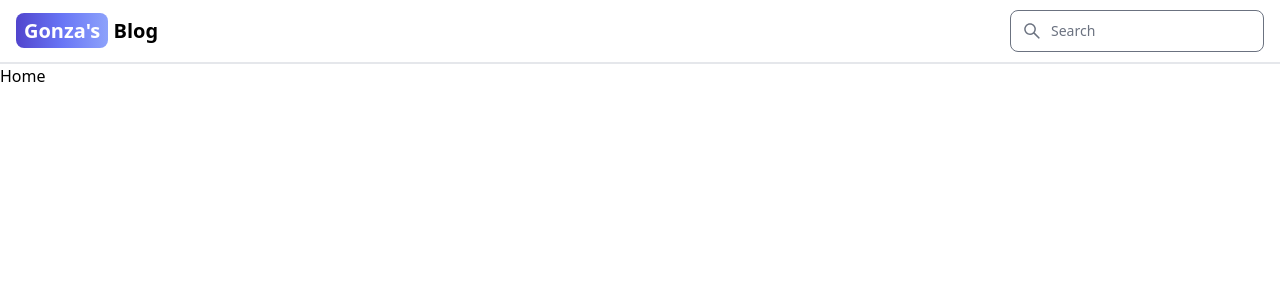
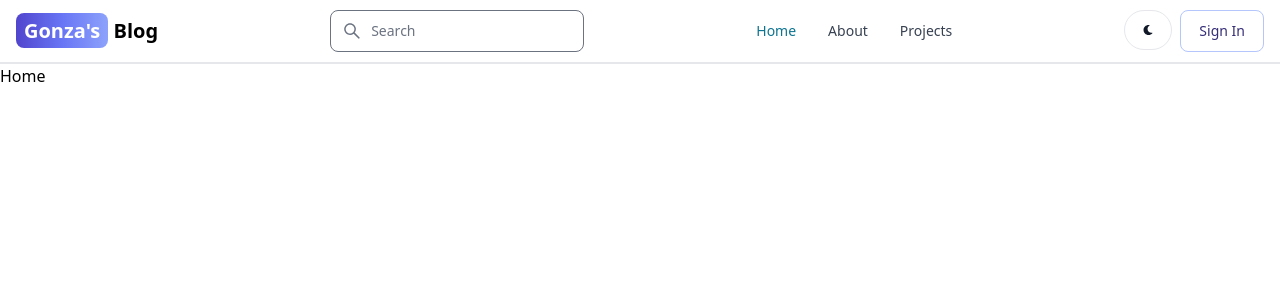
Before and after one commit to gonzagramaglia/mern-blog, a React (Vite) app in the folder frontend/: page / in a window 1280 px wide. Shown: the top 300 px of the page. Built offline with nearby package versions, Linux system fonts and the light colour scheme.

Commit message:
Header: useLocation hook

```diff
--- a/frontend/src/App.jsx
+++ b/frontend/src/App.jsx
@@ -14,8 +14,8 @@ function App() {
       <Routes>
         <Route path="/" element={<Home />} />
         <Route path="/about" element={<About />} />
-        <Route path="/signup" element={<SignUp />} />
-        <Route path="/signin" element={<SignIn />} />
+        <Route path="/sign-up" element={<SignUp />} />
+        <Route path="/sign-in" element={<SignIn />} />
 
         <Route path="/dashboard" element={<Dashboard />} />
         <Route path="/projects" element={<Projects />} />
--- a/frontend/src/components/Header.jsx
+++ b/frontend/src/components/Header.jsx
@@ -1,8 +1,11 @@
 import { Navbar, TextInput, Button } from "flowbite-react";
 import { Link } from "react-router-dom";
 import { AiOutlineSearch } from "react-icons/ai";
+import { FaMoon } from "react-icons/fa";
+import { useLocation } from "react-router-dom";
 
 const Header = () => {
+  const path = useLocation().pathname;
   return (
     <>
       <Navbar className="border-b-2">
@@ -28,6 +31,32 @@ const Header = () => {
         <Button color="gray" className="lg:hidden" pill>
           <AiOutlineSearch />
         </Button>
+        <div className="flex gap-2 md:order-2">
+          <Button className="w-12 h-10 hidden sm:inline" color="gray" pill>
+            <FaMoon />
+          </Button>
+          <Link to="/sign-in">
+            <Button color="indigo"> Sign In </Button>
+          </Link>
+          <Navbar.Toggle />
+        </div>
+        <Navbar.Collapse>
+          <Navbar.Link active={path === "/"}>
+            <Link to="/" as={"div"}>
+              Home
+            </Link>
+          </Navbar.Link>
+          <Navbar.Link active={path === "/about"}>
+            <Link to="/about" as={"div"}>
+              About
+            </Link>
+          </Navbar.Link>
+          <Navbar.Link active={path === "/projects"}>
+            <Link to="/projects" as={"div"}>
+              Projects
+            </Link>
+          </Navbar.Link>
+        </Navbar.Collapse>
       </Navbar>
     </>
   );
```
